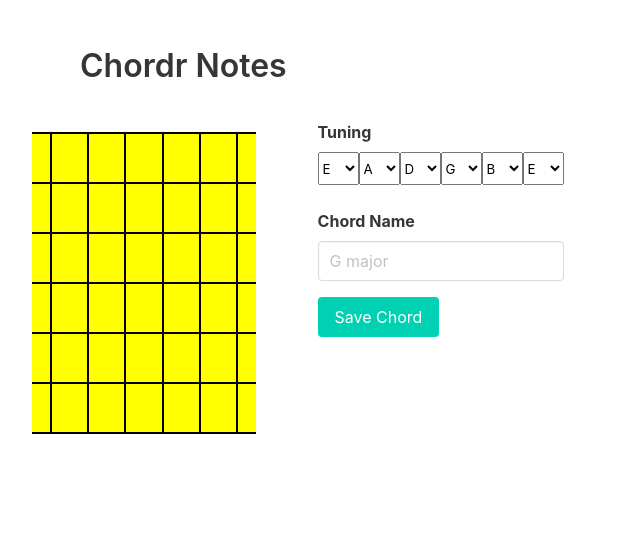
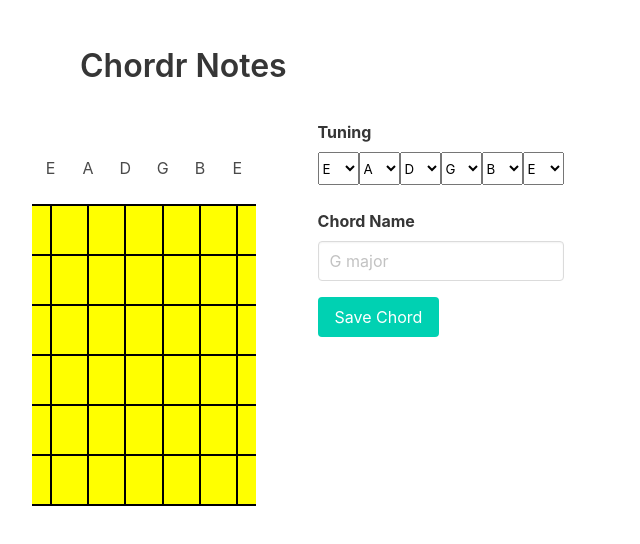
Before and after one commit to jeremypurser/chordr-notes, a React (Create React App) app: page / in a window 1280 px wide. Shown: the top 544 px of the page, without its empty margins (0-640 px from the left). Built offline with nearby package versions, Linux system fonts and the light colour scheme.

Commit message:
Add tuning

```diff
--- a/src/components/GuitarNeck.tsx
+++ b/src/components/GuitarNeck.tsx
@@ -2,23 +2,33 @@ import React from 'react';
 import { useSelector, useDispatch } from 'react-redux';
 import { State } from '../state';
 import { stringCases, strToNum } from '../util';
-import { guitarNeckSlice, FretNumbers, StringNumbers } from '../state';
+import { guitarNeckSlice, FretNumber, StringNumber } from '../state';
 import '../styles/GuitarNeck.scss';
 
 export default function GuitarNeck() {
   // pulls in state from Redux store
-  const guitarNeck = useSelector((state: State) => state.guitarNeck);
+  const state = useSelector((state: State) => state);
+  const { guitarNeck, chordName, tuning } = state;
   const dispatch = useDispatch();
   const { actions } = guitarNeckSlice;
 
   const handleFretClick = (e: React.MouseEvent) => {
     const [fret, string] = e.currentTarget.id.split('-').map(strToNum) as [
-      FretNumbers,
-      StringNumbers
+      FretNumber,
+      StringNumber
     ];
-
     dispatch(actions.pressString({ fret, string }));
   };
+
+  const renderTuning = (
+    <div className="columns is-gapless">
+      {tuning.map((note, i) => (
+        <div key={i} className="column tuning">
+          {note}
+        </div>
+      ))}
+    </div>
+  );
 
   const renderGuitarNeck = guitarNeck.map((fret, fretIdx) => (
     <div className="neck columns is-gapless" key={fretIdx}>
@@ -35,5 +45,11 @@ export default function GuitarNeck() {
     </div>
   ));
 
-  return <>{renderGuitarNeck}</>;
+  return (
+    <>
+      <h1 className="title">{chordName}</h1>
+      {renderTuning}
+      {renderGuitarNeck}
+    </>
+  );
 }
```
